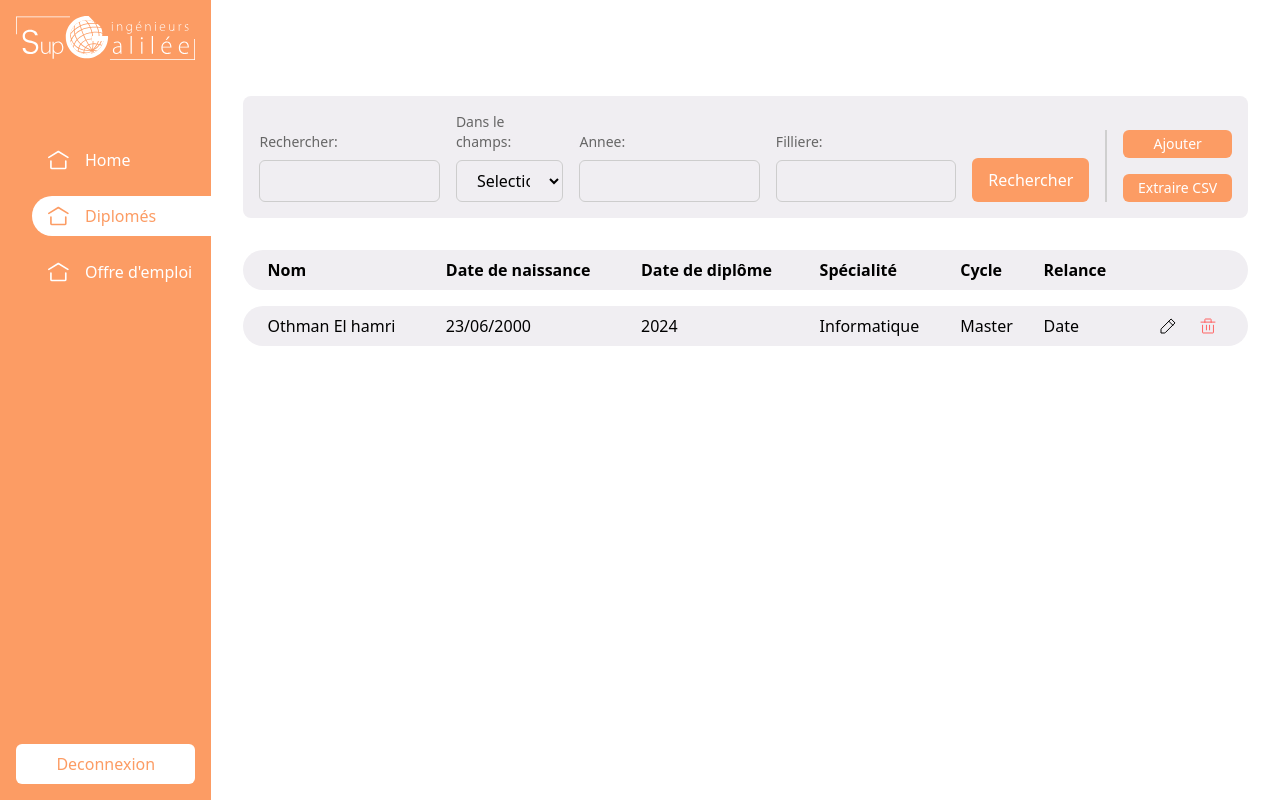
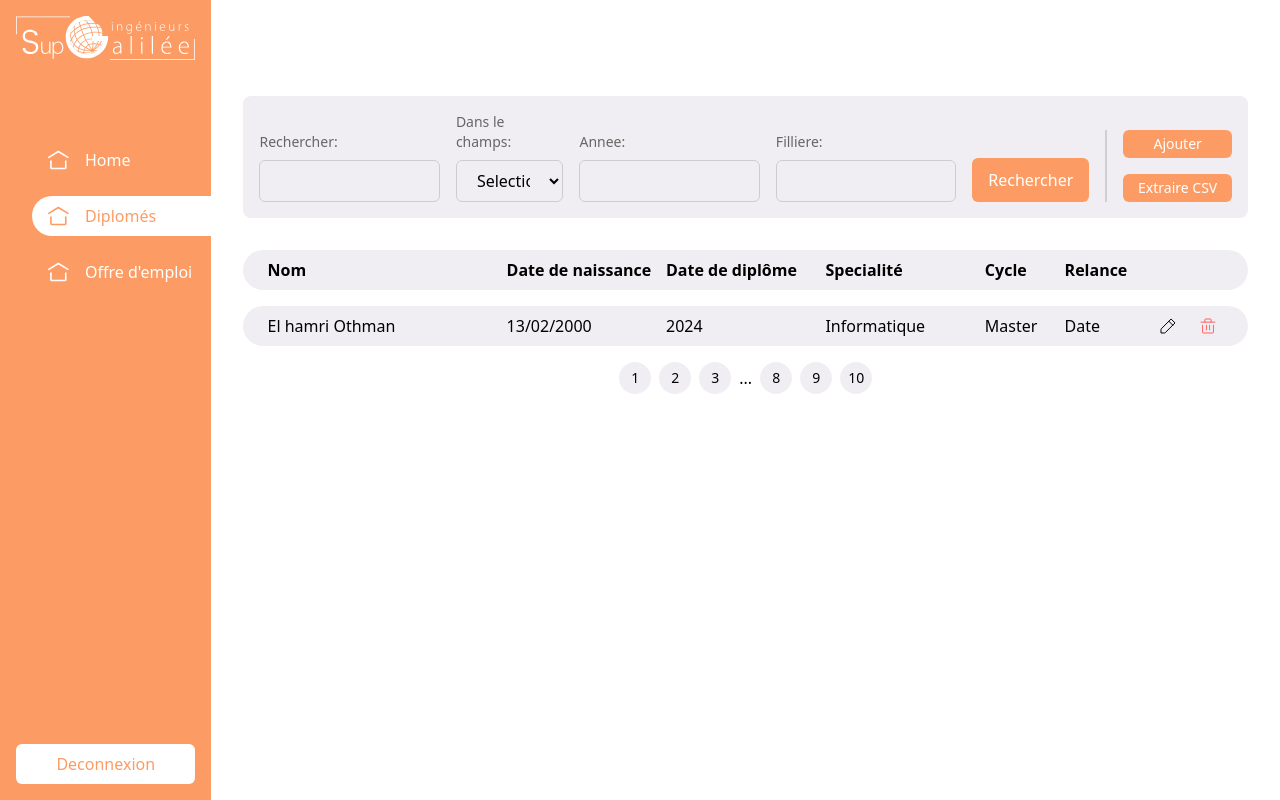
Before and after one commit to omYoucOthAliJy/Observatoire_des_metiers, a Next.js app in the folder observatoire_frontend/: page /admin/diplome in a window 1280 px wide. Built offline with nearby package versions, Linux system fonts and the light colour scheme.

Commit message:
add pagination and adjust table components

```diff
--- /dev/null
+++ b/observatoire_frontend/components/admin/pagination.tsx
@@ -0,0 +1,18 @@
+import React from 'react'
+import ReactPaginate from "react-paginate"
+
+function Pagination() {
+  return (
+    <ReactPaginate
+      containerClassName='flex gap-2 items-center'
+      pageClassName='bg-[#F0EEF2] flex justify-center items-center rounded-full text-sm w-8 h-8'
+      pageCount={10}
+      breakLabel="..."
+      nextLabel={null}
+      previousLabel={null}
+      renderOnZeroPageCount={null}
+    />
+  )
+}
+
+export default Pagination
--- a/observatoire_frontend/components/admin/table-cell.tsx
+++ b/observatoire_frontend/components/admin/table-cell.tsx
@@ -1,17 +1,11 @@
-import { FC, PropsWithChildren } from "react"
+import { FC, PropsWithChildren } from "react";
 
 interface TableCellProps extends PropsWithChildren {
-  className?: string
+  className?: string;
 }
 
 const TableCell: FC<TableCellProps> = ({ className, children }) => {
-  return (
-    <td>
-      <div className={`mt-4 bg-[#F0EEF2] p-2 ${className}`}>
-        {children}
-      </div>
-    </td>
-  );
+  return <div className={className}>{children}</div>;
 };
 
 export default TableCell;
--- /dev/null
+++ b/observatoire_frontend/components/admin/table-head.tsx
@@ -0,0 +1,27 @@
+import React from "react";
+import TableRow from "./table-row";
+import TableCell from "./table-cell";
+
+type TableHeadProps = {
+  columns: Array<{
+    title: string;
+    className: string;
+  }>;
+};
+
+function TableHead({ columns }: TableHeadProps) {
+  return (
+    <TableRow>
+      {columns.map((column) => (
+        <TableCell
+          key={column.title}
+          className={column.className}
+        >
+          {column.title}
+        </TableCell>
+      ))}
+    </TableRow>
+  );
+}
+
+export default TableHead;
--- a/observatoire_frontend/components/admin/table-row.tsx
+++ b/observatoire_frontend/components/admin/table-row.tsx
@@ -1,52 +1,11 @@
-import Image from "next/image";
-import { FC } from "react";
-import TableCell from "./table-cell";
+import React, { PropsWithChildren } from "react";
 
-type TableRowProps = {
-  item: {
-    id: number
-    nom: string
-    dateNaissance: string
-    dateDiplome: string
-    specialite: string
-    cycle: string
-    relance: string
-  }
+function TableRow({ children }: PropsWithChildren) {
+  return (
+    <div className="grid grid-cols-12 bg-[#F0EEF2] rounded-full py-2 px-6 mb-4">
+      {children}
+    </div>
+  );
 }
 
-const TableRow: FC<TableRowProps> = ({ item }) => {
-  return (
-    <tr className="rounded-full">
-      <TableCell className="pl-6 rounded-l-full">
-        {item.nom}
-      </TableCell>
-      <TableCell>{item.dateNaissance}</TableCell>
-      <TableCell>{item.dateDiplome}</TableCell>
-      <TableCell>{item.specialite}</TableCell>
-      <TableCell>{item.cycle}</TableCell>
-      <TableCell>{item.relance}</TableCell>
-      <TableCell className="rounded-r-full pr-6">
-        <div className="flex gap-4 items-center justify-end">
-          <div role="button" onClick={() => {}} className="w-6 h-6 flex items-center">
-            <Image
-              alt="modifier"
-              src="/modify_admin.svg"
-              width={16}
-              height={16}
-            />
-          </div>
-          <div role="button" onClick={() => {}} className="w-6 h-6 flex items-center">
-            <Image
-              alt="modifier"
-              src="/delete_admin.svg"
-              width={16}
-              height={16}
-            />
-          </div>
-        </div>
-      </TableCell>
-    </tr>
-  );
-};
-
-export default TableRow
+export default TableRow;
--- a/observatoire_frontend/package.json
+++ b/observatoire_frontend/package.json
@@ -25,6 +25,7 @@
     "react": "18.2.0",
     "react-dom": "18.2.0",
     "react-hook-form": "^7.51.2",
+    "react-paginate": "^8.2.0",
     "tailwind-merge": "^2.2.2",
     "typescript": "5.3.3",
     "yup": "^1.4.0"
--- a/observatoire_frontend/pages/admin/diplome.tsx
+++ b/observatoire_frontend/pages/admin/diplome.tsx
@@ -1,6 +1,41 @@
+import Pagination from "@/components/admin/pagination";
+import TableCell from "@/components/admin/table-cell";
+import TableHead from "@/components/admin/table-head";
 import TableRow from "@/components/admin/table-row";
 import { Button, Input, Select } from "@/components/form";
 import SideBar from "@/components/profile/Sidebar";
+import Image from "next/image";
+
+const columns = [
+  {
+    title: "Nom",
+    className: "col-span-3 font-bold"
+  },
+  {
+    title: "Date de naissance",
+    className: "col-span-2 font-bold"
+  },
+  {
+    title: "Date de diplôme",
+    className: "col-span-2 font-bold"
+  },
+  {
+    title: "Specialité",
+    className: "col-span-2 font-bold"
+  },
+  {
+    title: "Cycle",
+    className: "col-span-1 font-bold"
+  },
+  {
+    title: "Relance",
+    className: "col-span-1 font-bold"
+  },
+  {
+    title: "",
+    className: "col-span-1 font-bold"
+  },
+]
 
 export default function Diplome() {
   return (
@@ -9,7 +44,11 @@ export default function Diplome() {
       <div className="lg:container text-black p-8 mt-16 flex items-start justify-center mx-auto">
         <div>
           <div className="bg-[#F0EEF2] flex gap-4 p-4 rounded-lg items-end">
-            <Input details="Rechercher:" theme="theme3" className="border-[#CDCDCD]" />
+            <Input
+              details="Rechercher:"
+              theme="theme3"
+              className="border-[#CDCDCD]"
+            />
             <Select
               options={[]}
               placeholder="Selectionner..."
@@ -17,8 +56,16 @@ export default function Diplome() {
               theme="theme3"
               className="border-[#CDCDCD]"
             />
-            <Input details="Annee:" theme="theme3" className="border-[#CDCDCD]" />
-            <Input details="Filliere:" theme="theme3" className="border-[#CDCDCD]" />
+            <Input
+              details="Annee:"
+              theme="theme3"
+              className="border-[#CDCDCD]"
+            />
+            <Input
+              details="Filliere:"
+              theme="theme3"
+              className="border-[#CDCDCD]"
+            />
             <Button className="h-11">Rechercher</Button>
             <div className="border-[#CFCFCF] border-l-2 pl-4">
               <Button size="sm" className="self-end w-full mb-4">
@@ -30,36 +77,46 @@ export default function Diplome() {
             </div>
           </div>
           <div className="mt-8">
-            <table
-              className="table-auto w-full"
-              border={0}
-              cellPadding={0}
-            >
-              <thead>
-                <tr className="bg-[#F0EEF2] rounded-full">
-                  <th className="text-start pl-6 rounded-l-full p-2">Nom</th>
-                  <th className="text-start p-2">Date de naissance</th>
-                  <th className="text-start p-2">Date de diplôme</th>
-                  <th className="text-start p-2">Spécialité</th>
-                  <th className="text-start p-2">Cycle</th>
-                  <th className="text-start p-2">Relance</th>
-                  <td className="rounded-r-full" />
-                </tr>
-              </thead>
-              <tbody>
-                <TableRow
-                  item={{
-                    nom: "Othman El hamri",
-                    cycle: "Master",
-                    dateDiplome: "2024",
-                    dateNaissance: "23/06/2000",
-                    id: 1,
-                    relance: "Date",
-                    specialite: "Informatique"
-                  }}
-                />
-              </tbody>
-            </table>
+            <TableHead columns={columns} />
+            <TableRow>
+              <TableCell className="col-span-3">El hamri Othman</TableCell>
+              <TableCell className="col-span-2">13/02/2000</TableCell>
+              <TableCell className="col-span-2">2024</TableCell>
+              <TableCell className="col-span-2">Informatique</TableCell>
+              <TableCell className="col-span-1">Master</TableCell>
+              <TableCell className="col-span-1">Date</TableCell>
+              <TableCell className="col-span-1">
+                <div className="flex gap-4 items-center justify-end">
+                  <div
+                    role="button"
+                    onClick={() => {}}
+                    className="w-6 h-6 flex items-center"
+                  >
+                    <Image
+                      alt="modifier"
+                      src="/modify_admin.svg"
+                      width={16}
+                      height={16}
+                    />
+                  </div>
+                  <div
+                    role="button"
+                    onClick={() => {}}
+                    className="w-6 h-6 flex items-center"
+                  >
+                    <Image
+                      alt="modifier"
+                      src="/delete_admin.svg"
+                      width={16}
+                      height={16}
+                    />
+                  </div>
+                </div>
+              </TableCell>
+            </TableRow>
+          </div>
+          <div className="flex justify-center">
+            <Pagination />
           </div>
         </div>
       </div>
```
Also changed, not shown: 1 other file (tests, documents, lock files or other folders).
